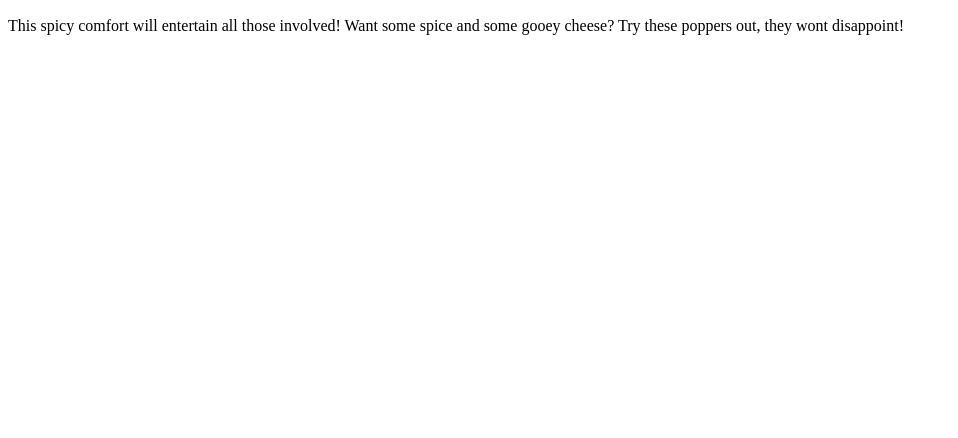
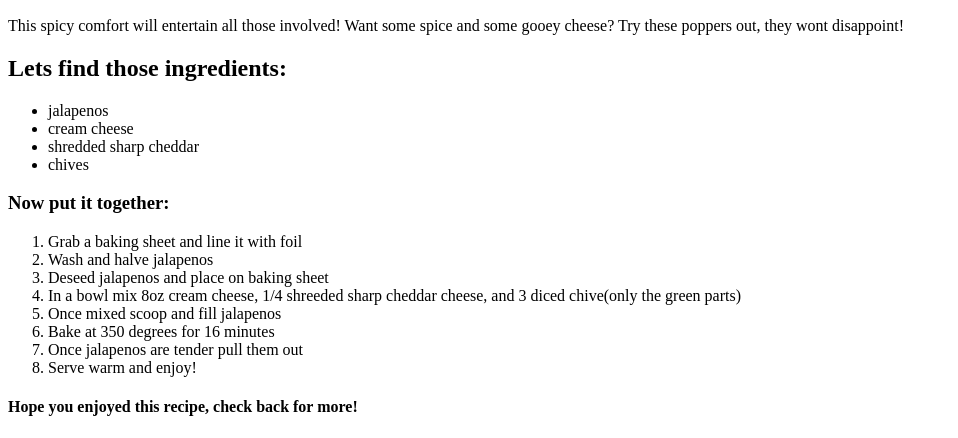
Before and after one commit to HumboldtJama/odin-recipes, a plain HTML site: page recipes/jalapeno-poppers.html in a window 1280 px wide. Shown: the part 383-821 px from the top of the page, without its empty margins (0-958 px from the left). Before the commit the page ends 800 px from the top, so only its background shows below. Drawn offline with Linux system fonts and the light colour scheme.

Commit message:
Add h2 ingredients with ul Add h3 putting it together with ol Add paragraph enjoy and check back

```diff
--- a/recipes/jalapeno-poppers.html
+++ b/recipes/jalapeno-poppers.html
@@ -10,5 +10,26 @@
     <h1>Best homemade jalapeno poppers!</h1>
     <img src="https://www.allrecipes.com/thmb/bmyfk_2IS_P6MP_MgnxDMTFZyGw=/1500x0/filters:no_upscale():max_bytes(150000):strip_icc()/233603-Bacon-Wrapped-Jalapeno-Poppers-hungryallweighs-4x3jpg-9e0b436b8ba44abda8b77dd4385e2235.jpg" alt="delicious halved jalapeno wrapped in bacon">
     <p>This spicy comfort will entertain all those involved! Want some spice and some gooey cheese? Try these poppers out, they wont disappoint!</p>
+<h2>Lets find those ingredients:</h2>
+<ul>
+    <li>jalapenos</li>
+    <li>cream cheese</li>
+    <li>shredded sharp cheddar</li>
+    <li>chives</li>
+</ul>
+<h3>Now put it together:</h3>
+<ol>
+    <li>Grab a baking sheet and line it with foil</li>
+    <li>Wash and halve jalapenos</li>
+    <li>Deseed jalapenos and place on baking sheet</li>
+    <li>In a bowl mix 8oz cream cheese, 1/4 shreeded sharp cheddar cheese, and 3 diced chive(only the green parts)</li>
+    <li>Once mixed scoop and fill jalapenos</li>
+    <li>Bake at 350 degrees for 16 minutes</li>
+    <li>Once jalapenos are tender pull them out</li>
+    <li>Serve warm and enjoy!</li>
+</ol>
+
+<p><h4>Hope you enjoyed this recipe, check back for more!</p></h4>
+
 </body>
 </html>
```
